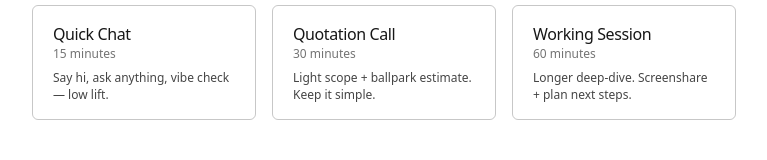
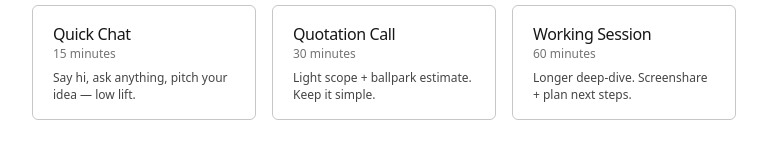
Before and after one commit to mattenarle10/matt-portfolio-v2, a Next.js app: page /contact in a window 1280 px wide. Shown: the part 431-591 px from the top of the page, without its empty margins (256-1023 px from the left). Built offline with nearby package versions, Linux system fonts and the light colour scheme.

Commit message:
chore: update wordings

```diff
--- a/src/components/contact/cal.tsx
+++ b/src/components/contact/cal.tsx
@@ -16,7 +16,7 @@ const EVENTS: EventDef[] = [
     key: "15",
     title: "Quick Chat",
     subtitle: "15 minutes",
-    blurb: "Say hi, ask anything, vibe check — low lift.",
+    blurb: "Say hi, ask anything, pitch your idea — low lift.",
     link: "mattenarle10/15min",
   },
   {
```
